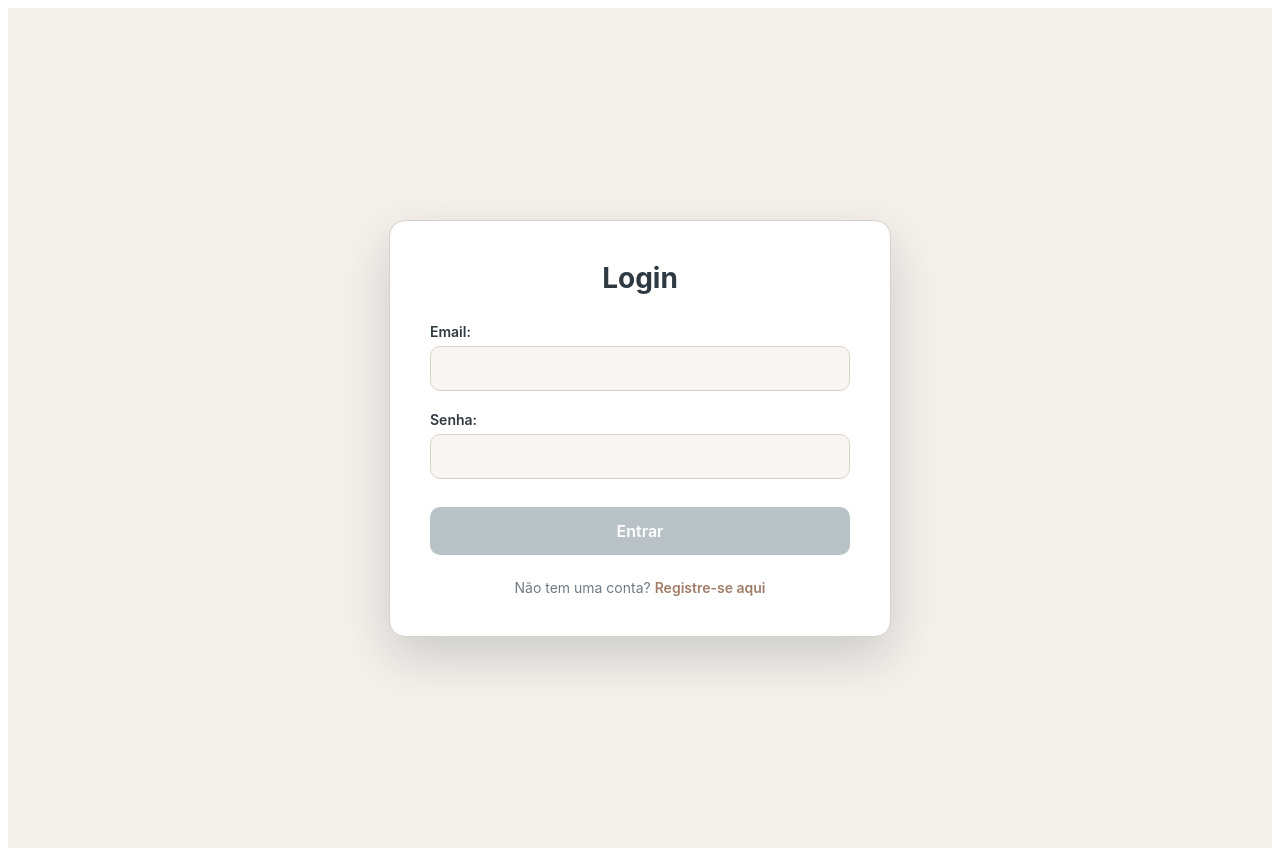
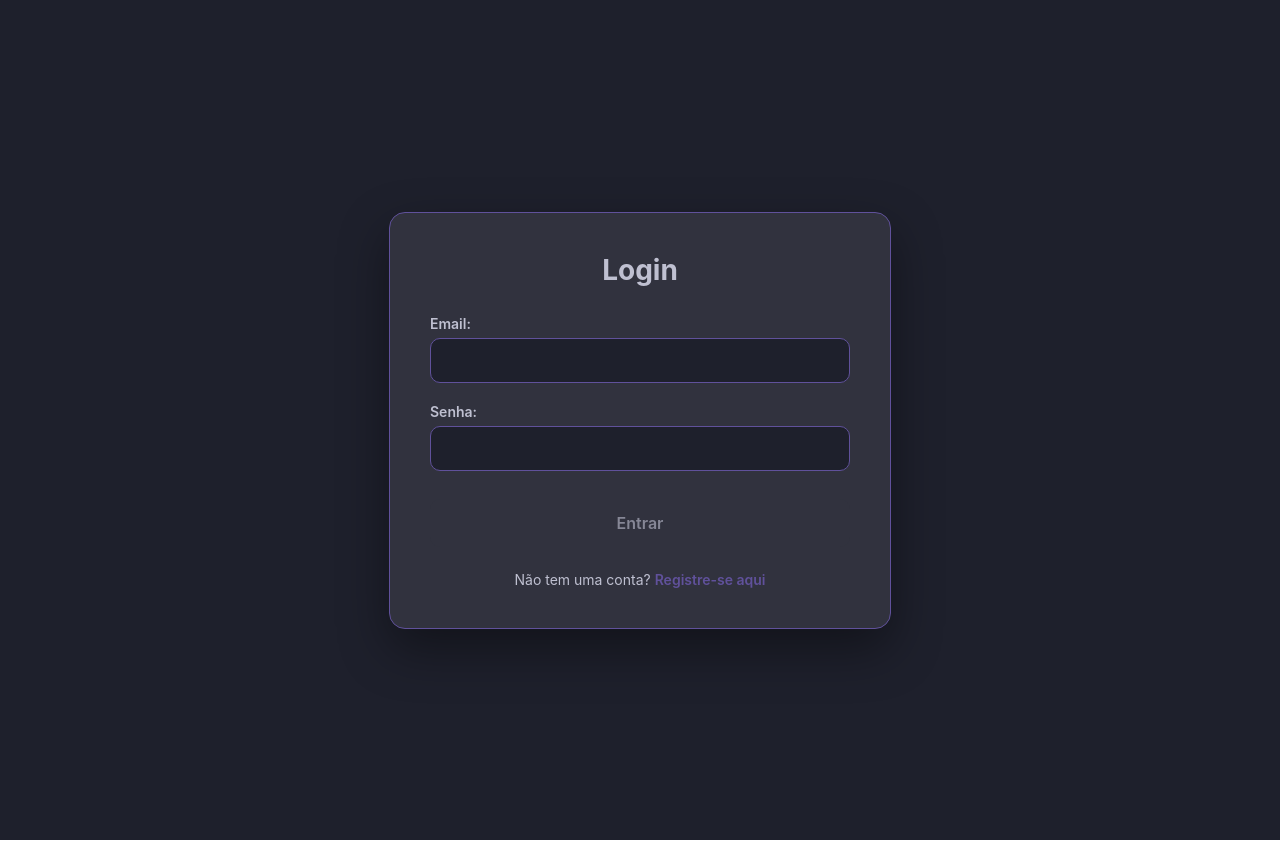
Before and after one commit to Murilo-Barbiere/gestao-de-atividades-front, an Angular app: page /login in a window 1280 px wide. Built offline with nearby package versions, Linux system fonts and the light colour scheme.

Commit message:
projeto_card

```diff
--- a/src/app/components/lista-projeto/lista-projeto.html
+++ b/src/app/components/lista-projeto/lista-projeto.html
@@ -1,17 +1,22 @@
-<div>
+<div class="project-container">
   <h2>Meus Projetos</h2>
 
-  <p *ngIf="carregando">Carregando projetos...</p>
+  <p class="loading" *ngIf="carregando()">
+    Carregando projetos...
+  </p>
 
-  <p *ngIf="erro">{{ erro }}</p>
+  <p class="error" *ngIf="erro()">
+    {{ erro() }}
+  </p>
 
-  <ul *ngIf="!carregando && !erro">
-    <li *ngFor="let projeto of projetos">
-      {{ projeto.nome }}
-    </li>
+  <ul>
+      <app-projeto-card
+        *ngFor="let projeto of projetos()"
+        [projeto] = "projeto">
+      </app-projeto-card>
   </ul>
 
-  <p *ngIf="!carregando && !erro && projetos.length === 0">
+  <p class="empty" *ngIf="!carregando() && !erro() && projetos().length === 0">
     Nenhum projeto encontrado.
   </p>
 </div>
--- a/src/app/components/lista-projeto/lista-projeto.ts
+++ b/src/app/components/lista-projeto/lista-projeto.ts
@@ -1,31 +1,35 @@
-import { Component, OnInit } from '@angular/core';
+import { Component, OnInit, signal } from '@angular/core';
 import { CommonModule } from '@angular/common';
 import { ProjetosService } from '../../core/services/projetos.service';
 import { Projeto } from '../../core/interface/projeto';
+import { ProjetoCardComponent } from "../projeto-card.component/projeto-card.component";
 
 @Component({
   selector: 'app-lista-projeto',
   standalone: true,
-  imports: [CommonModule],
+  imports: [
+      CommonModule,
+      ProjetoCardComponent,
+    ],
   templateUrl: './lista-projeto.html',
   styleUrl: './lista-projeto.css'
 })
 export class ListaProjeto implements OnInit {
-  projetos: Projeto[] = [];
-  carregando = true;
-  erro = '';
+  projetos = signal<Projeto[]>([]);
+  carregando = signal(true);
+  erro = signal('');
 
   constructor(private projetosService: ProjetosService) {}
 
   ngOnInit(): void {
     this.projetosService.getProjetos().subscribe({
       next: (data) => {
-        this.projetos = data;
-        this.carregando = false;
+        this.projetos.set(data);
+        this.carregando.set(false);
       },
       error: (err) => {
-        this.erro = 'Erro ao carregar os projetos.';
-        this.carregando = false;
+        this.erro.set('Erro ao carregar os projetos.');
+        this.carregando.set(false);
         console.error('Erro na API:', err);
       }
     });
--- /dev/null
+++ b/src/app/components/projeto-card.component/projeto-card.component.html
@@ -0,0 +1 @@
+<li>{{projeto().nome}}</li>
--- /dev/null
+++ b/src/app/components/projeto-card.component/projeto-card.component.ts
@@ -0,0 +1,13 @@
+import { Component, input } from '@angular/core';
+import { Projeto } from '../../core/interface/projeto';
+
+@Component({
+  selector: 'app-projeto-card',
+  imports: [],
+  templateUrl: './projeto-card.component.html',
+  styleUrl: './projeto-card.component.css',
+  standalone: true
+})
+export class ProjetoCardComponent {
+  projeto = input.required<Projeto>();
+}
--- a/src/app/pages/login/login.component.css
+++ b/src/app/pages/login/login.component.css
@@ -3,22 +3,22 @@
   justify-content: center;
   align-items: center;
   min-height: 100vh;
-  background: #F4F1EC;
+  background: #1e202c;
   padding: 20px;
 }
 
 .form-container {
-  background: #FFFFFF;
-  border: 1px solid #D9D2C7;
+  background: #31323e;
+  border: 1px solid #60519b;
   border-radius: 16px;
-  box-shadow: 0 20px 50px rgba(47, 57, 65, 0.20);
+  box-shadow: 0 20px 50px rgba(0, 0, 0, 0.4);
   padding: 40px;
   width: 100%;
   max-width: 420px;
 }
 
 .form-container h2 {
-  color: #2F3941;
+  color: #bfc0d1;
   font-size: 28px;
   font-weight: 700;
   margin: 0 0 28px;
@@ -31,7 +31,7 @@
 
 .form-container label {
   display: block;
-  color: #2F3941;
+  color: #bfc0d1;
   font-weight: 600;
   font-size: 14px;
   margin-bottom: 6px;
@@ -40,38 +40,39 @@
 .form-container input {
   width: 100%;
   padding: 12px 14px;
-  background: #F8F6F3;
-  border: 1px solid #D9D2C7;
+  background: #1e202c;
+  border: 1px solid #60519b;
   border-radius: 10px;
   font-size: 15px;
-  color: #2F3941;
+  color: #bfc0d1;
   transition: all .2s ease;
   box-sizing: border-box;
 }
 
 .form-container input::placeholder {
-  color: #8FA1AD;
+  color: #60519b;
+  opacity: 0.6;
 }
 
 .form-container input:focus {
   outline: none;
-  background: #FFFFFF;
-  border-color: #5F7383;
-  box-shadow: 0 0 0 4px rgba(95, 115, 131, 0.18);
+  background: #1e202c;
+  border-color: #bfc0d1;
+  box-shadow: 0 0 0 4px rgba(96, 81, 155, 0.25);
 }
 
 .error {
   display: block;
   margin-top: 6px;
-  color: #A15C4A;
+  color: #bfc0d1;
   font-size: 13px;
   font-weight: 500;
 }
 
 .error-general {
-  color: #7A4336;
-  background: #F4E7E2;
-  border: 1px solid #D7B6AA;
+  color: #bfc0d1;
+  background: #60519b;
+  border: 1px solid #bfc0d1;
   border-radius: 10px;
   padding: 12px;
   text-align: center;
@@ -86,8 +87,8 @@ button[type="submit"] {
   margin-top: 8px;
   border: none;
   border-radius: 10px;
-  background: #5F7383;
-  color: #FFFFFF;
+  background: #60519b;
+  color: #bfc0d1;
   font-size: 16px;
   font-weight: 600;
   cursor: pointer;
@@ -95,7 +96,7 @@ button[type="submit"] {
 }
 
 button[type="submit"]:hover:not(:disabled) {
-  background: #4E6271;
+  background: #4a3d7a;
 }
 
 button[type="submit"]:active:not(:disabled) {
@@ -103,28 +104,28 @@ button[type="submit"]:active:not(:disabled) {
 }
 
 button[type="submit"]:disabled {
-  background: #A8B3BA;
+  background: #31323e;
   cursor: not-allowed;
-  opacity: .8;
+  opacity: .6;
 }
 
 .form-container p {
   margin-top: 24px;
   margin-bottom: 0;
   text-align: center;
-  color: #6E7B84;
+  color: #bfc0d1;
   font-size: 14px;
 }
 
 .form-container a {
-  color: #A07D69;
+  color: #60519b;
   text-decoration: none;
   font-weight: 600;
   transition: color .2s ease;
 }
 
 .form-container a:hover {
-  color: #876654;
+  color: #bfc0d1;
   text-decoration: underline;
 }
 
--- a/src/styles.css
+++ b/src/styles.css
@@ -1,3 +1,4 @@
 * {
   font-family: "Inter", sans-serif;
+  margin: 0;
 }
```
Also changed, not shown: src/app/components/projeto-card.component/projeto-card.component.css (added), 2 other files (tests, documents, lock files or other folders).
